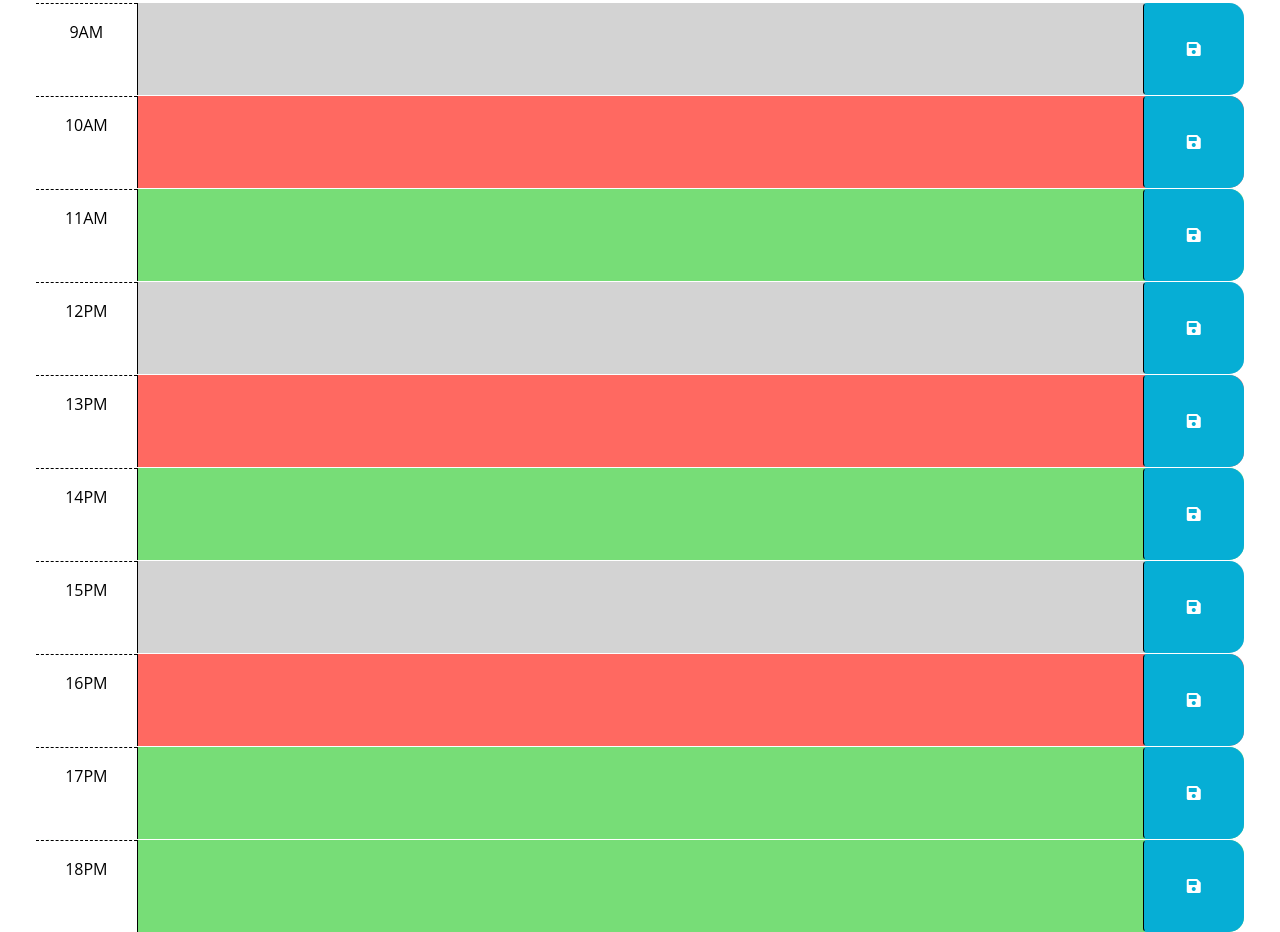
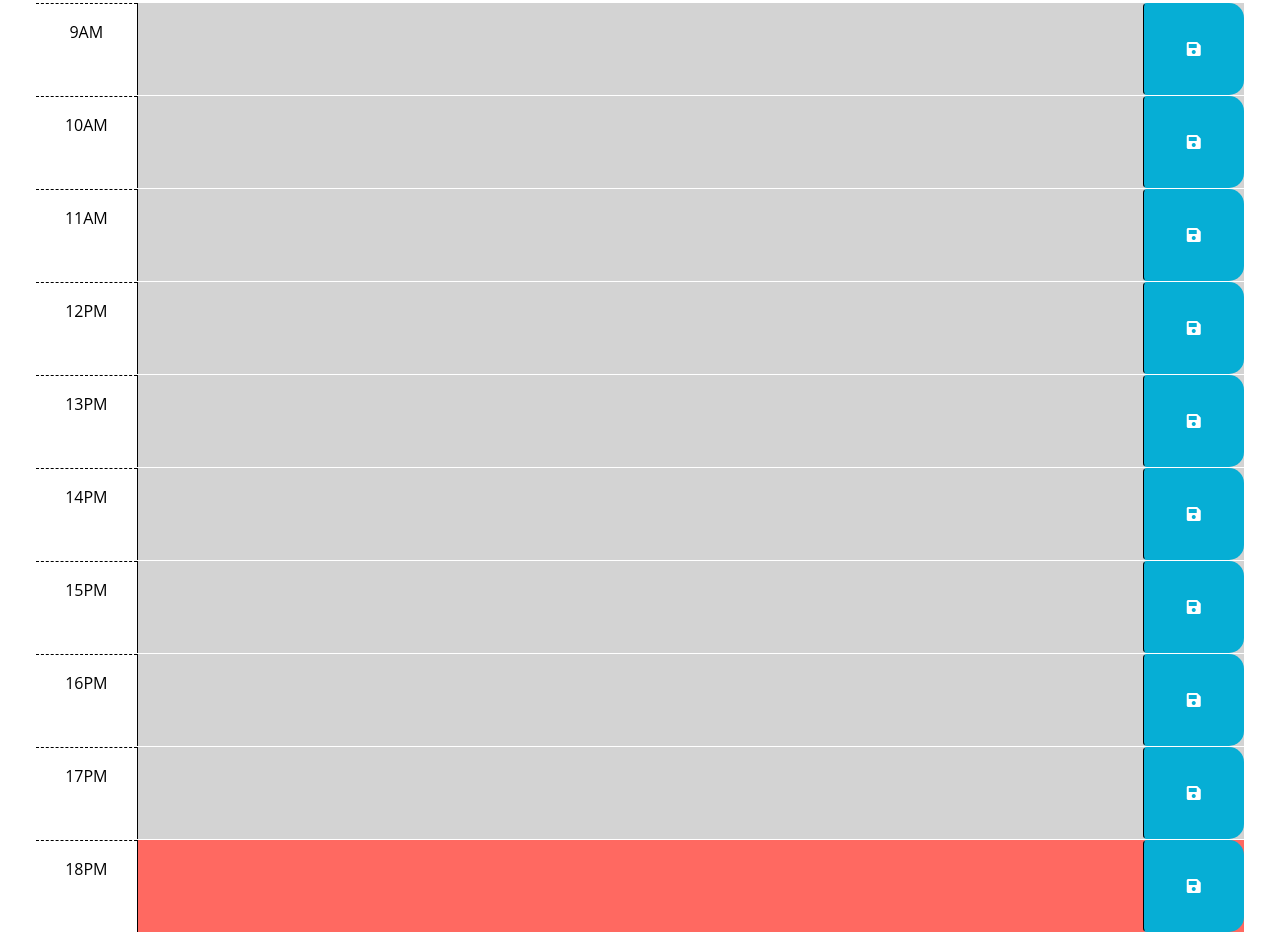
Before and after one commit to Fabri-Tech/Third-Party-APIs-Work-Day-Scheduler-Fabrizio-Trevi-o, a plain HTML site: page index.html in a window 1280 px wide. Shown: the part 273-1205 px from the top of the page. Drawn offline with nearby package versions, Linux system fonts and the light colour scheme.

Commit message:
added code to change colors depending the hour

```diff
--- a/Develop/script.js
+++ b/Develop/script.js
@@ -4,24 +4,25 @@ const clock = document.getElementById("clock")
 
 //this function will display the clock in the webpage
 function updateClock() {
-    const time = dayjs().format('HH:mm:ss');
-    const date = dayjs().format('MMMM D YYYY');
-    clock.innerHTML = `${date},${time}`;
+    const time = dayjs().format('HH:mm:ss'); //you can change to the format you want
+    const date = dayjs().format('MMMM D YYYY'); //you can change to the format you want
+    clock.innerHTML = `${date},${time}`; // this will retrieve the date and time and show it in the webpage
 }
 // this function will update the clock 1 second at a time
 setInterval(updateClock, 1000);
 
 
+
 // save the data to local storage when the icon "save" is clicked
 const saveButton = document.getElementsByClassName("saveBtn");
 for(let i=0; i < saveButton.length ; i++){
-    saveButton[i].addEventListener("click", function() {
+    saveButton[i].addEventListener("click", function() {  //when the user clicks the save icon the information will be saved, if they dont't click the icon it won't save it
         const data = document.getElementsByClassName("description")
         [i].value;
         localStorage.setItem("data"+i, data);
     });
 }
-// Retrieve the information from local storage when the web  page loads
+// Retrieve the data from local storage when the web  page loads
 window.addEventListener("load", function() {
     for(let i=0; i< saveButton.length ; i++){
         const data = localStorage.getItem("data"+i);
@@ -30,3 +31,25 @@ window.addEventListener("load", function() {
         }
     }
 });
+
+
+// change the color of the blocks depending on the hour
+const rows = document.querySelectorAll('.row')
+function updateRowColors(){  //this function will generate the code used to change the colors depending on the hour+
+  const currentTime = new Date().getHours();
+  rows.forEach(row => {
+    const hour =
+    parseInt(row.querySelector('.hour').textContent.split(' ')[0]);
+
+    if (hour < currentTime) {
+      row.classList.add('past'); //this code will create the "past" colors
+    }else if (hour === currentTime) {
+      row.classList.add('present'); // this code will create the "present" colors
+
+    }else{
+      row.classList.add('future'); // this code will create the "future" colors
+    }
+    });
+}
+
+updateRowColors(); //this function will make the code work to change the colors, if its deleted then all rows become white
--- a/Develop/style.css
+++ b/Develop/style.css
@@ -22,6 +22,8 @@ textarea {
 
 .row {
   border-top: 1px solid white;
+  color: #000000;
+
 }
 
 .hour {
--- a/index.html
+++ b/index.html
@@ -31,15 +31,15 @@
       <p id="currentDay" class="lead"></p>
 
          <!-- thia will be the timer fot the webpage -->
-    <div id="clock"></div>
+         <div id="clock"></div>
     </header>
 
 
 
     <div class="container-fluid px-5">
 
-      <!-- Example of a past time block. The "past" class adds a gray background color. -->
-      <div id="hour-9" class="row time-block past">
+      <!-- changed all the div class to row -->
+      <div class="row">
         <div class="col-2 col-md-1 hour text-center py-3">9AM</div>
         <textarea class="col-8 col-md-10 description" rows="3"> </textarea>
         <button class="btn saveBtn col-2 col-md-1" aria-label="save">
@@ -47,8 +47,7 @@
         </button>
       </div>
 
-      <!-- Example of a present time block. The "present" class adds a red background color. -->
-      <div id="hour-10" class="row time-block present">
+      <div class="row">
         <div class="col-2 col-md-1 hour text-center py-3">10AM</div>
         <textarea class="col-8 col-md-10 description" rows="3"> </textarea>
         <button class="btn saveBtn col-2 col-md-1" aria-label="save">
@@ -56,8 +55,7 @@
         </button>
       </div>
 
-      <!-- Example of a future time block. The "future" class adds a green background color. -->
-      <div id="hour-11" class="row time-block future">
+      <div class="row">
         <div class="col-2 col-md-1 hour text-center py-3">11AM</div>
         <textarea class="col-8 col-md-10 description" rows="3"> </textarea>
         <button class="btn saveBtn col-2 col-md-1" aria-label="save">
@@ -65,7 +63,7 @@
         </button>
       </div>
 
-      <div id="hour-12" class="row time-block past">
+      <div class="row">
         <div class="col-2 col-md-1 hour text-center py-3">12PM</div>
         <textarea class="col-8 col-md-10 description" rows="3"> </textarea>
         <button class="btn saveBtn col-2 col-md-1" aria-label="save">
@@ -73,7 +71,7 @@
         </button>
       </div>
 
-      <div id="hour-13" class="row time-block present">
+      <div class="row">
         <div class="col-2 col-md-1 hour text-center py-3">13PM</div>
         <textarea class="col-8 col-md-10 description" rows="3"> </textarea>
         <button class="btn saveBtn col-2 col-md-1" aria-label="save">
@@ -81,7 +79,7 @@
         </button>
       </div>
 
-      <div id="hour-14" class="row time-block future">
+      <div class="row">
         <div class="col-2 col-md-1 hour text-center py-3">14PM</div>
         <textarea class="col-8 col-md-10 description" rows="3"> </textarea>
         <button class="btn saveBtn col-2 col-md-1" aria-label="save">
@@ -89,9 +87,7 @@
         </button>
       </div>
 
-
-
-      <div id="hour-15" class="row time-block past">
+      <div class="row">
         <div class="col-2 col-md-1 hour text-center py-3">15PM</div>
         <textarea class="col-8 col-md-10 description" rows="3"> </textarea>
         <button class="btn saveBtn col-2 col-md-1" aria-label="save">
@@ -99,7 +95,7 @@
         </button>
       </div>
 
-      <div id="hour-16" class="row time-block present">
+      <div class="row">
         <div class="col-2 col-md-1 hour text-center py-3">16PM</div>
         <textarea class="col-8 col-md-10 description" rows="3"> </textarea>
         <button class="btn saveBtn col-2 col-md-1" aria-label="save">
@@ -107,7 +103,7 @@
         </button>
       </div>
 
-      <div id="hour-17" class="row time-block future">
+      <div class="row">
         <div class="col-2 col-md-1 hour text-center py-3">17PM</div>
         <textarea class="col-8 col-md-10 description" rows="3"> </textarea>
         <button class="btn saveBtn col-2 col-md-1" aria-label="save">
@@ -115,7 +111,7 @@
         </button>
       </div>
 
-      <div id="hour-18" class="row time-block future">
+      <div class="row">
         <div class="col-2 col-md-1 hour text-center py-3">18PM</div>
         <textarea class="col-8 col-md-10 description" rows="3"> </textarea>
         <button class="btn saveBtn col-2 col-md-1" aria-label="save">
@@ -123,20 +119,11 @@
         </button>
       </div>
 
-
-
-
     </div>
 
 
+    <script src="https://cdnjs.cloudflare.com/ajax/libs/jquery/3.2.1/jquery.min.js"></script>
 
-
-
-
-    <script src="https://cdnjs.cloudflare.com/ajax/libs/jquery/3.2.1/jquery.min.js"></script>
-    <script src="https://cdn.jsdelivr.net/npm/dayjs@1.11.3/dayjs.min.js"
-    integrity="sha256-iu/zLUB+QgISXBLCW/mcDi/rnf4m4uEDO0wauy76x7U="
-    crossorigin="anonymous"></script>
 
     <script src="./Develop/script.js"></script>
     <script src="https://cdn.jsdelivr.net/npm/dayjs@1/dayjs.min.js"></script>
```
